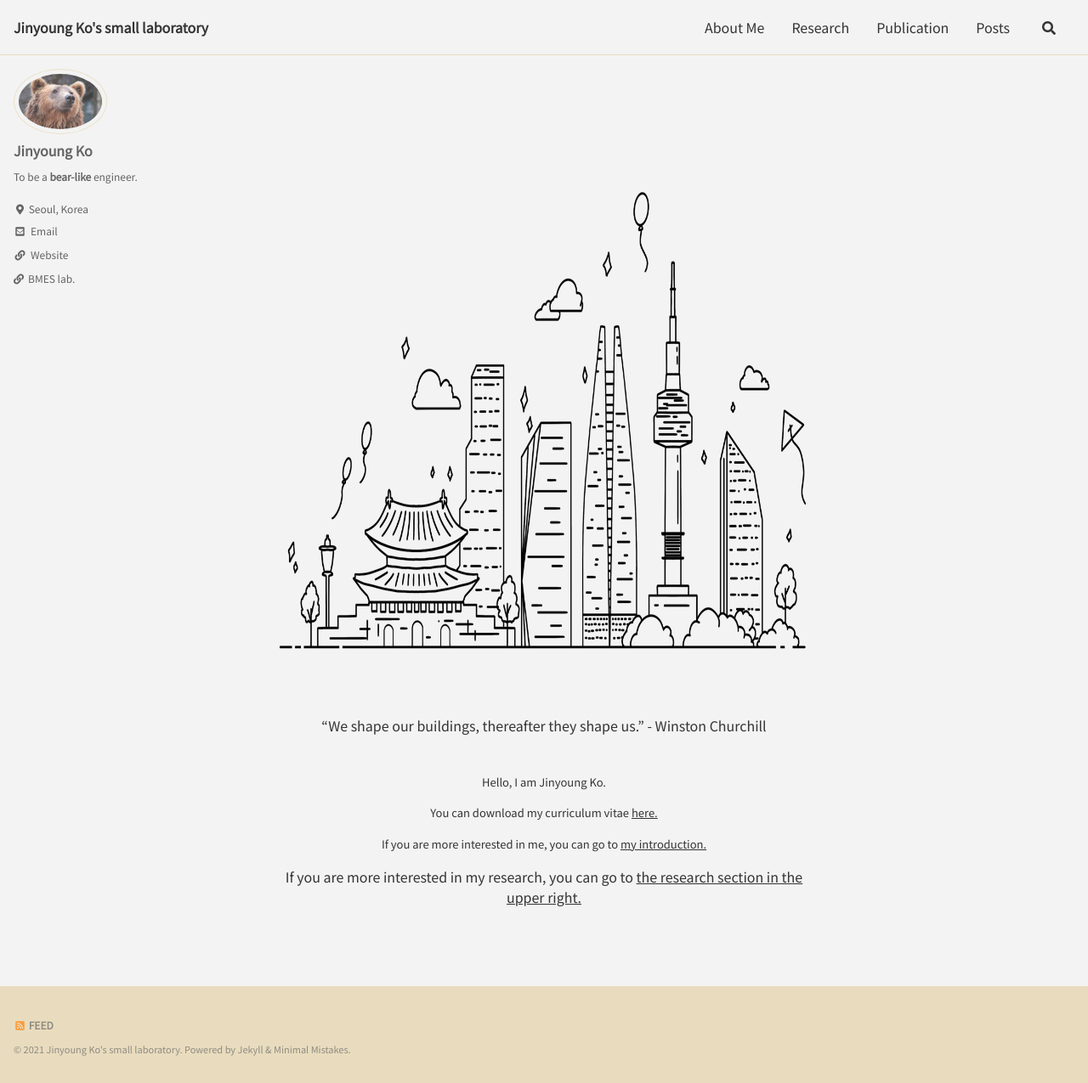
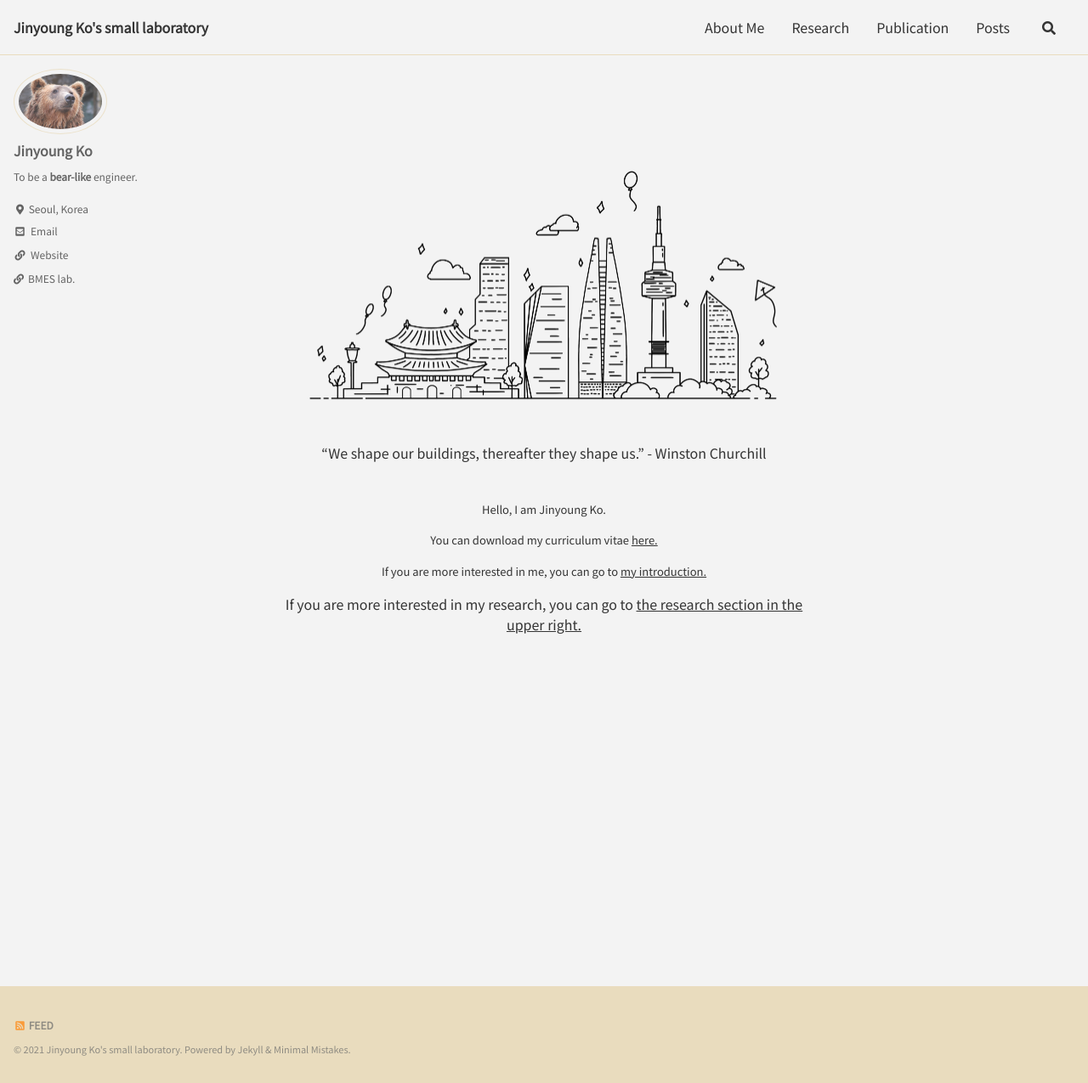
Before and after one commit to jinyoungko96/jinyoungko96.github.io, a Jekyll site: the page built from index.html, in a window 1280 px wide and 1275 px high. Shown: the whole window at 85% size. Built offline with Jekyll 4.4.1, drawn with Linux system fonts in a browser that asks for light colours; cached includes are drawn as plain includes; the list of posts is cut into pages by our own code.

Commit message:
seoul update

```diff
--- a/index.html
+++ b/index.html
@@ -7,7 +7,7 @@ author_profile: true
 <img
 src="..\assets\images\seoul.png"
 align="center"
-style="display: block; margin: 0 auto; width:1149px; height:641px;" ></br>
+style="display: block; margin: 0 auto; width:575px; height:320px;" ></br>
 <font size=3><p style="text-align:center;">“We shape our buildings, thereafter they shape us.” - Winston Churchill</p></font>
 
 </br>
```
